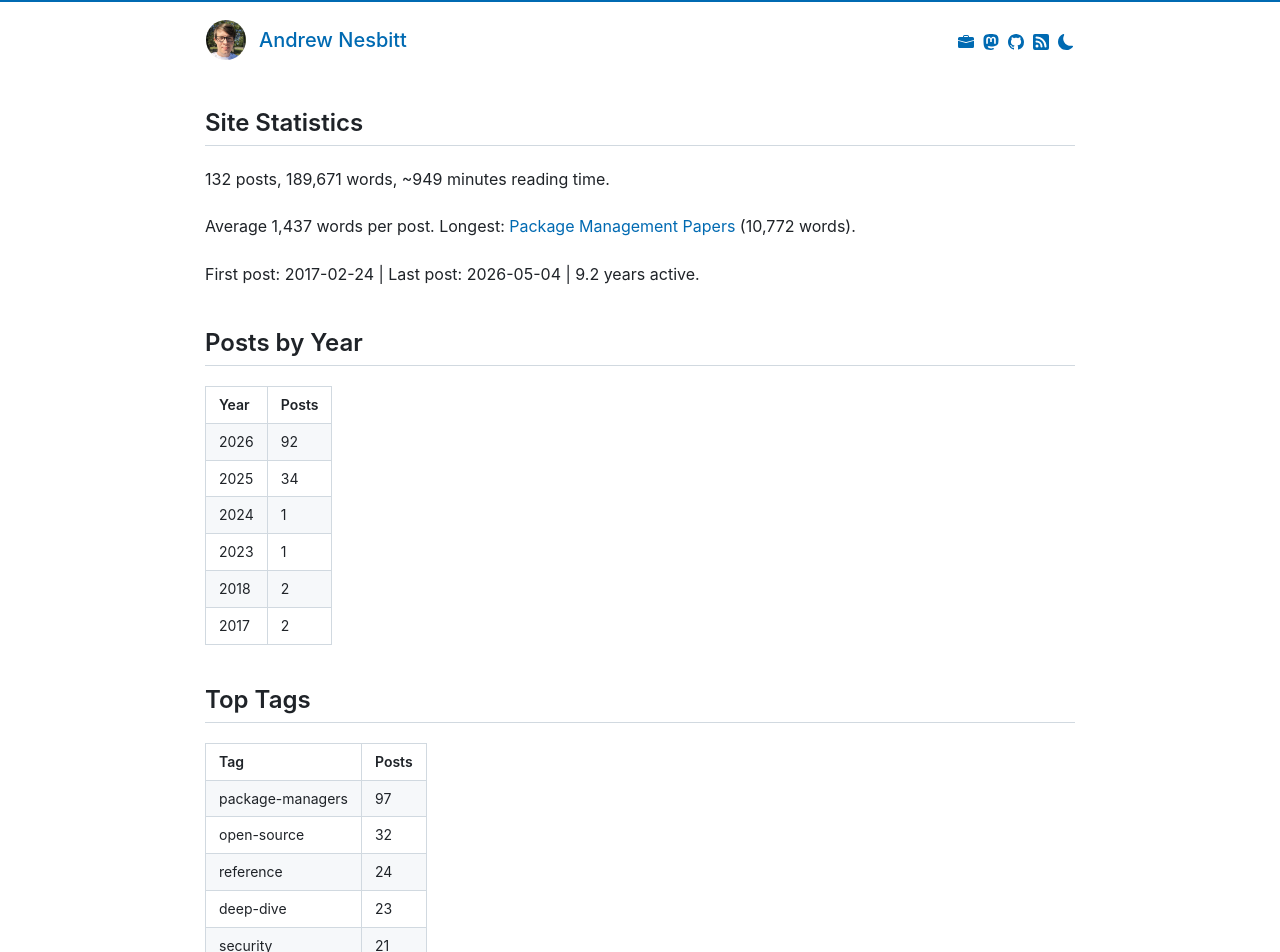
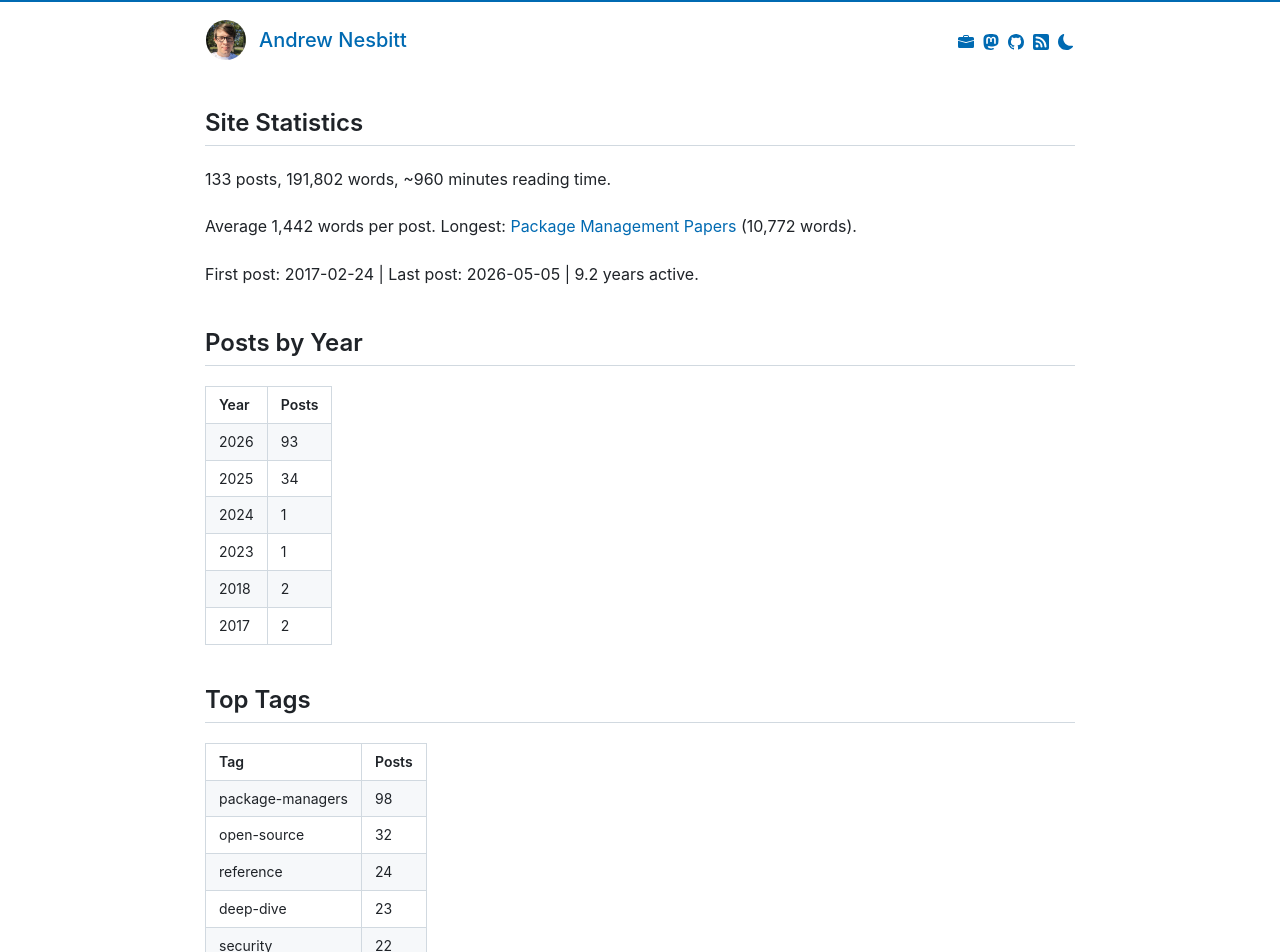
Before and after one commit to andrew/nesbitt.io, a Jekyll site: the page built from stats.html, in a window 1280 px wide. Shown: the top 952 px of the page. Built offline with Jekyll 4.4.1, drawn with Linux system fonts in a browser that asks for light colours; comment, search, counter and statistics services are not loaded; some of the changed text lies outside the part shown.

```diff
--- a/_data/stats.json
+++ b/_data/stats.json
@@ -1,9 +1,9 @@
 {
-  "generated_at": "2026-05-04T17:32:50Z",
-  "total_posts": 132,
-  "total_words": 189671,
-  "reading_minutes": 949,
-  "average_words": 1437,
+  "generated_at": "2026-05-05T10:32:31Z",
+  "total_posts": 133,
+  "total_words": 191802,
+  "reading_minutes": 960,
+  "average_words": 1442,
   "longest_post": {
     "title": "Package Management Papers",
     "url": "/2025/11/13/package-management-papers.html",
@@ -20,16 +20,16 @@
     "date": "2017-02-24"
   },
   "last_post": {
-    "title": "Package Manager CWEs",
-    "url": "/2026/05/04/package-manager-cwes.html",
-    "date": "2026-05-04"
+    "title": "Package Manager Threat Models",
+    "url": "/2026/05/05/package-manager-threat-models.html",
+    "date": "2026-05-05"
   },
   "years_active": 9.2,
   "posts_per_month": 1.2,
   "posts_by_year": [
     {
       "year": 2026,
-      "count": 92
+      "count": 93
     },
     {
       "year": 2025,
@@ -55,7 +55,7 @@
   "posts_by_month": [
     {
       "month": "2026-05",
-      "count": 3
+      "count": 4
     },
     {
       "month": "2026-04",
@@ -105,7 +105,7 @@
   "posts_by_day_of_week": {
     "sunday": 16,
     "monday": 21,
-    "tuesday": 18,
+    "tuesday": 19,
     "wednesday": 18,
     "thursday": 21,
     "friday": 21,
@@ -114,7 +114,7 @@
   "tags": [
     {
       "name": "package-managers",
-      "count": 97
+      "count": 98
     },
     {
       "name": "open-source",
@@ -130,7 +130,7 @@
     },
     {
       "name": "security",
-      "count": 21
+      "count": 22
     },
     {
       "name": "git",
```
Also changed, not shown: Gemfile.lock.
